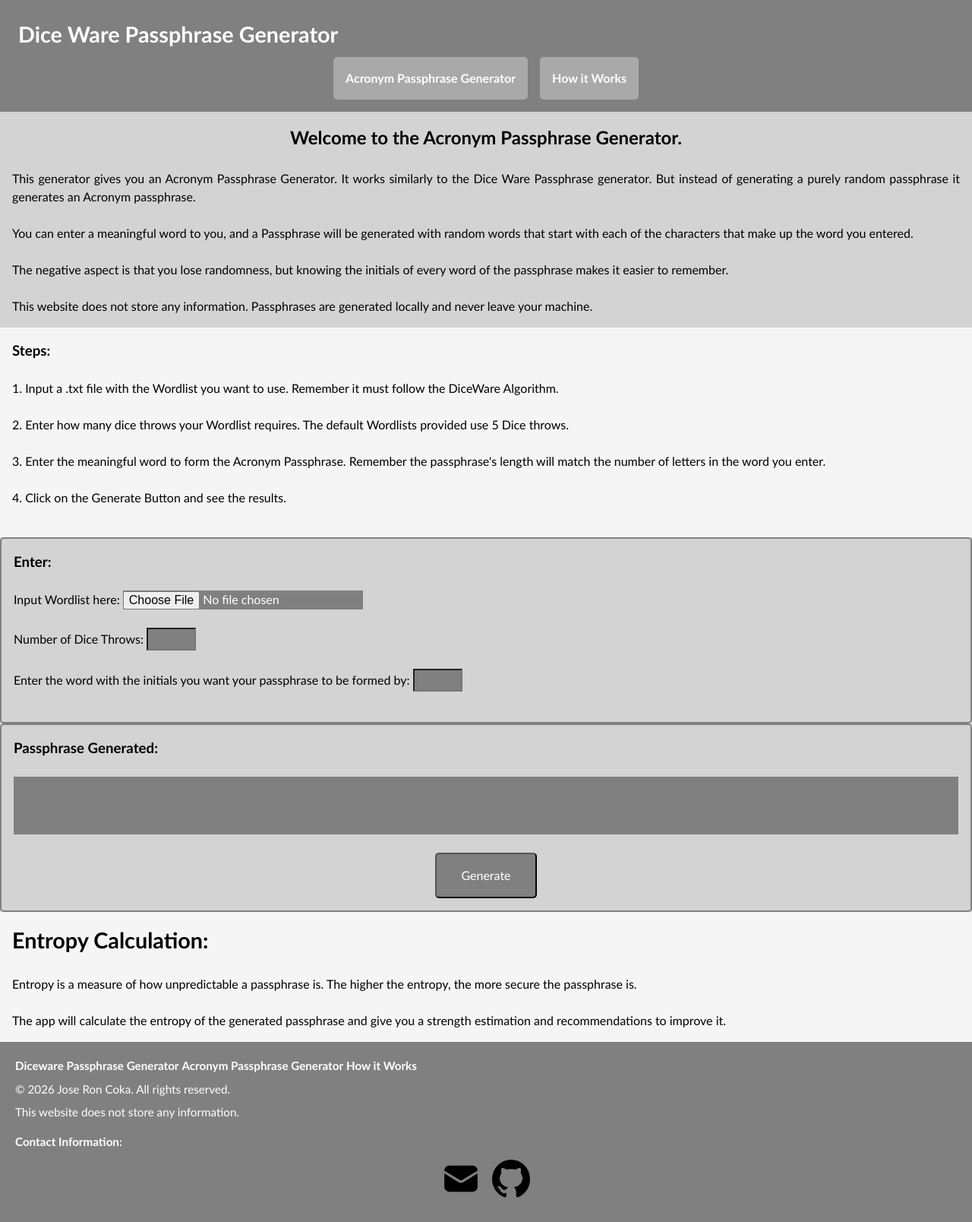
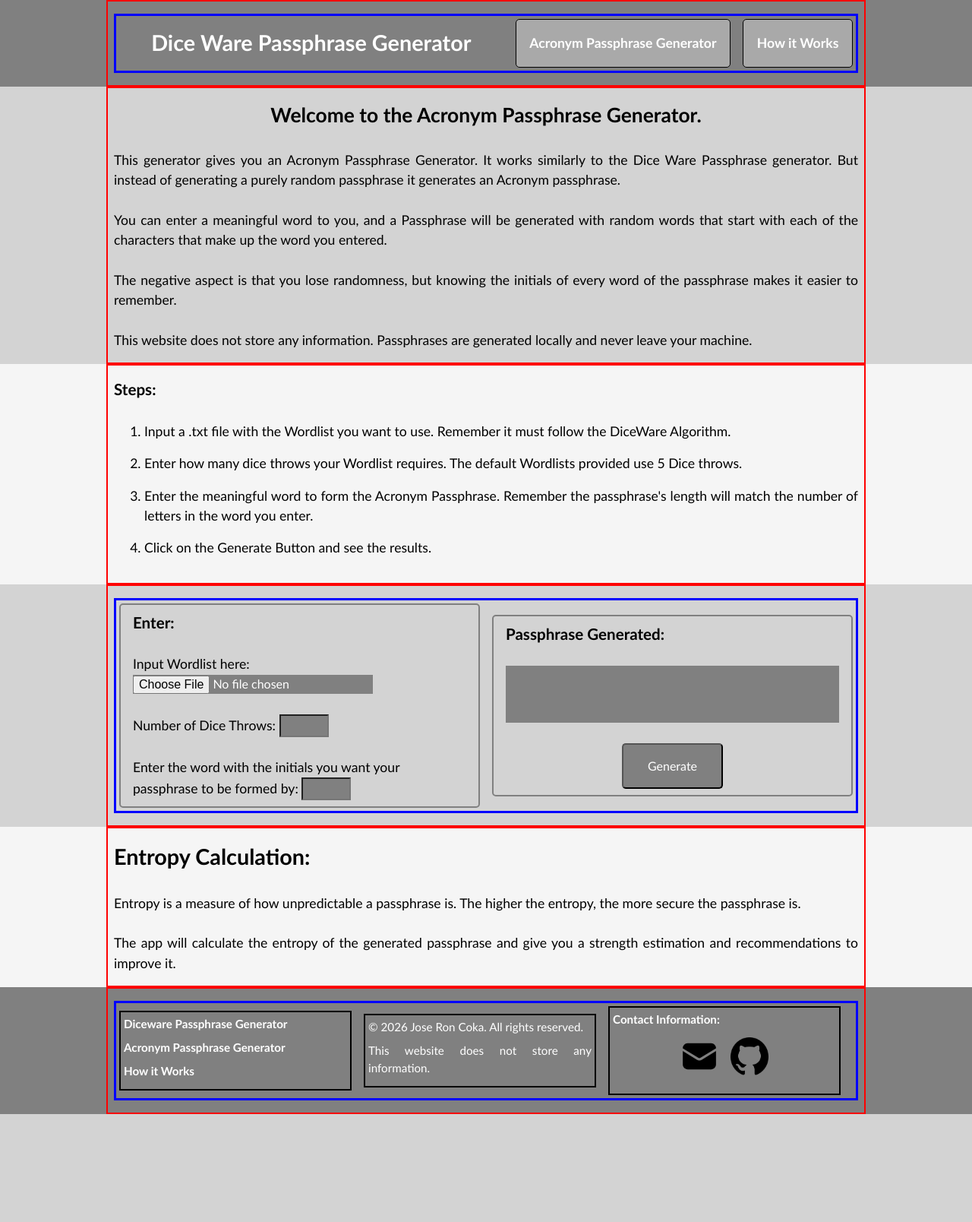
Before and after one commit to JoseRonCoka/Diceware-Passphrase-Generator-, a plain HTML site: page AcronymPassphraseGenerator.html in a window 1280 px wide. Shown: the whole page at 76% size. After the commit the page ends 1466 px from the top, so only its background shows below. Drawn offline with Linux system fonts and the light colour scheme.

Commit message:
Continued layout update, testing new colors and hover designs

```diff
--- a/AcronymPassphraseGenerator.html
+++ b/AcronymPassphraseGenerator.html
@@ -8,8 +8,10 @@ Page: Acronym Passphrase Generator, generates an acronym passphrase.-->
 <!DOCTYPE html>
 
 <html lang="en">
+
 <head>
   <meta charset="utf-8" />
+  <!--Needed to make website bigger on smaller screens-->
   <meta name="viewport" content="width=device-width, initial-scale=1.0">
   <title>Acronym Passphrase Generator</title>
 
@@ -23,59 +25,71 @@ Page: Acronym Passphrase Generator, generates an acronym passphrase.-->
 
   <header>
 
-      <h2 class="navbar"><a href="DiceWarePassphraseGenerator.html">Dice Ware Passphrase Generator</a></h2>
+    <div class="content">
+      <div class="divFlexContainer">
+        <h2 class="navTitle"><a href="DiceWarePassphraseGenerator.html">Dice Ware Passphrase Generator</a></h2>
 
         <!--Navigation Links on navbar-->
-    <nav>
-        <a class="button" href="AcronymPassphraseGenerator.html">Acronym Passphrase Generator</a>
-        <a class="button" href="HowItWorks.html">How it Works</a>
+        <nav class="navbar">
+          <a href="AcronymPassphraseGenerator.html">Acronym Passphrase Generator</a>
+          <a href="HowItWorks.html">How it Works</a>
         </nav>
-
+      </div>
+    </div>
   </header>
 
+
   <section class="introduction">
+    <div class="content">
       <h1>Welcome to the Acronym Passphrase Generator.</h1>
       <br>
       <p>
-      This generator gives you an Acronym Passphrase Generator. It works similarly to the Dice Ware Passphrase generator. But instead of generating a purely random passphrase it generates an Acronym passphrase.</br>
+        This generator gives you an Acronym Passphrase Generator. It works similarly to the Dice Ware Passphrase
+        generator. But instead of generating a purely random passphrase it generates an Acronym passphrase.</br>
         <br>
-      You can enter a meaningful word to you, and a Passphrase will be generated with random words that start with each of the characters that make up the word you entered. </br>
+        You can enter a meaningful word to you, and a Passphrase will be generated with random words that start with
+        each of the characters that make up the word you entered. </br>
         <br>
-      The negative aspect is that you lose randomness, but knowing the initials of every word of the passphrase makes it easier to remember.</br>
+        The negative aspect is that you lose randomness, but knowing the initials of every word of the passphrase makes
+        it easier to remember.</br>
         <br>
         This website does not store any information. Passphrases are generated locally and never leave your machine.
       </p>
+    </div>
   </section>
 
   <section class="steps">
+    <div class="content">
       <h3 class="left">Steps:</h3>
       <br>
-    <p class="left">
+      <ol>
+        <li>Input a .txt file with the Wordlist you want to use. Remember it must follow the DiceWare Algorithm.</li>
+        <li>Enter how many dice throws your Wordlist requires. The default Wordlists provided use 5 Dice throws.</li>
+        <li>Enter the meaningful word to form the Acronym Passphrase. Remember the passphrase's length will match the
+          number of letters in the word you enter.</li>
+        <li>Click on the Generate Button and see the results.</li>
+      </ol>
 
-
-      1. Input a .txt file with the Wordlist you want to use. Remember it must follow the DiceWare Algorithm. <br><br>
-      2. Enter how many dice throws your Wordlist requires. The default Wordlists provided use 5 Dice throws.<br><br>
-      3. Enter the meaningful word to form the Acronym Passphrase. Remember the passphrase's length will match the number of letters in the word you enter.<br><br>
-      4. Click on the Generate Button and see the results. <br><br>
-    </p>
+    </div>
   </section>
 
 
   <!--Generator section, includes the inputs and passphrase result -->
   <section class="generator">
+    <div class="content">
 
-
+      <div class="divFlexContainer">
         <div class="divPanel">
           <h3 class="left">Enter: </h3>
           <br>
           <form action="#">
 
             <label for="fileIn">Input Wordlist here: </label>
-        <input type="file"  id="fileIn" name="fileInput"><br><br>
+            <input type="file" id="fileIn" name="fileInput"><br><br>
             <label for="throws">Number of Dice Throws:</label>
-        <input type="text"  id="throws" name="diceThrows" maxlength="1" size="4"><br><br>
+            <input type="text" id="throws" name="diceThrows" maxlength="1" size="4"><br><br>
             <label for="initials">Enter the word with the initials you want your passphrase to be formed by:</label>
-        <input type="text"  id="initials" name="initials" size="4"><br><br>
+            <input type="text" id="initials" name="initials" size="4">
 
 
         </div>
@@ -88,27 +102,34 @@ Page: Acronym Passphrase Generator, generates an acronym passphrase.-->
           <form action="#">
             <!--Generate button-->
             <br>
-            <input id="genAcrBut" type="button" value="Generate"/>
+            <input id="genAcrBut" type="button" value="Generate" />
           </form>
 
           <h3 id="finMess"></h3>
         </div>
+      </div>
+    </div>
   </section>
 
   <section class="entropy">
+    <div class="content">
       <h2 class="left">Entropy Calculation:</h2>
       <br>
       <h3 class="left" id="entropyResult"></h3>
 
       <p id="strength" class="left"></p>
-      <p id="finalRec"class="left"></p>
+      <p id="finalRec" class="left"></p>
 
       <p id="finalMess">
-         Entropy is a measure of how unpredictable a passphrase is. The higher the entropy, the more secure the passphrase is. </br>
+        Entropy is a measure of how unpredictable a passphrase is. The higher the entropy, the more secure the
+        passphrase is. </br>
         <br>
-         The app will calculate the entropy of the generated passphrase and give you a strength estimation and recommendations to improve it. </br>
+        The app will calculate the entropy of the generated passphrase and give you a strength estimation and
+        recommendations to improve it. </br>
       </p>
+    </div>
   </section>
+
 </body>
 
 <script type="module" src="./app.js"></script>
@@ -116,33 +137,36 @@ Page: Acronym Passphrase Generator, generates an acronym passphrase.-->
 </body>
 
 <footer>
-
+  <div class="content">
+    <div class="divFlexContainer">
       <!--Navigation on Footer-->
-    <div>
+      <div class="footerDivColumn">
         <a class="button" href="DiceWarePassphraseGenerator.html">Diceware Passphrase Generator</a>
         <a class="button" href="AcronymPassphraseGenerator.html">Acronym Passphrase Generator</a>
         <a class="button" href="HowItWorks.html">How it Works</a>
       </div>
 
       <!--Website Information-->
-    <div>
+      <div class="footerDivColumn">
         <p>© 2026 Jose Ron Coka. All rights reserved.</p>
         <p>This website does not store any information.</p>
       </div>
 
       <!--Contact Information-->
-    <div>
+      <div class="footerDivColumn">
         <p class="bold">Contact Information:</p>
 
         <div class="footerLink">
-      <a href="https://github.com/JoseRonCoka?" target="_blank">
+          <a href="mailto:joseroncoka@gmail.com" target="_blank">
             <img class="logoLink" src="Assets/Images/Envelope.svg" alt="GitHub Logo" width="50" height="50">
           </a>
-      <a href="mailto:joseroncoka@gmail.com">
-        <img class="logoLink" src="Assets/Images/GitHub_Invertocat_Black.png" alt="GitHub Logo" width="50" height="50">
+          <a href="https://github.com/JoseRonCoka?" target="_blank">
+            <img class="logoLink" src="Assets/Images/GitHub_Invertocat_Black.png" alt="GitHub Logo" width="50"
+              height="50">
         </div>
       </div>
+    </div>
+  </div>
+</footer>
 
-
-  </footer>
 </html>
--- a/HowItWorks.html
+++ b/HowItWorks.html
@@ -16,7 +16,7 @@ Page: How It Works, explains the algorithm.-->
 
   <!--Link to CSS and JS files-->
   <link rel="stylesheet" href="style.css">
-  <script src="app.js"></script>
+  <!--<script src="app.js"></script>-->
 
 </head>
 
@@ -24,16 +24,23 @@ Page: How It Works, explains the algorithm.-->
 
   <header>
 
-    <h2 class="navbar"><a href="DiceWarePassphraseGenerator.html">Dice Ware Passphrase Generator</a></h2>
+    <div class="content">
+      <div class="divFlexContainer">
+        <h2 class="navTitle"><a href="DiceWarePassphraseGenerator.html">Dice Ware Passphrase Generator</a></h2>
 
         <!--Navigation Links on navbar-->
-    <nav>
-      <a class="button" href="AcronymPassphraseGenerator.html">Acronym Passphrase Generator</a>
-      <a class="button" href="HowItWorks.html">How it Works</a>
+        <nav class="navbar">
+          <a href="AcronymPassphraseGenerator.html">Acronym Passphrase Generator</a>
+          <a href="HowItWorks.html">How it Works</a>
         </nav>
+      </div>
+    </div>
 
   </header>
+
+
   <section class="graySection">
+    <div class="content">
     <h1>Why Passphrases?</h1>
     <br>
     <p>
@@ -51,10 +58,11 @@ Page: How It Works, explains the algorithm.-->
       The only practical way to use random generated passwords is by also using a password manager.
       However, passwords managers are still susceptible to attacks and usually is not free software.
     </p>
+  </div>
   </section>
 
   <section class="whiteSection">
-
+    <div class="content">
     <h2>How the DiceWare Algorithm works?</h2>
     <br>
     <p>
@@ -109,10 +117,11 @@ Page: How It Works, explains the algorithm.-->
 
 
 
-
+    </div>
   </section>
 
   <section class="graySection">
+    <div class="content">
     <h2>How the Passphrase Generator works?</h2>
     <br>
     <p>
@@ -124,9 +133,11 @@ Page: How It Works, explains the algorithm.-->
       word.
       This process is repeated until the passphrase has the number of words you specified.
     </p>
+    </div>
   </section>
 
   <section class="whiteSection">
+    <div class="content">
     <h2>How the Acronym Passphrase Generator Works</h2>
     <br>
     <p>
@@ -141,9 +152,11 @@ Page: How It Works, explains the algorithm.-->
       Furthermore, adding symbols, capitalization and numbers can also increase how secure the acronym passphrase is.
       It is up to you to decide whether the trade off is worth it.
     </p>
+    </div>
   </section>
 
   <section class="graySection">
+    <div class="content">
     <h2>What is entropy?</h2>
     <br>
     <p>
@@ -156,6 +169,7 @@ Page: How It Works, explains the algorithm.-->
       The entropy of a password can be calculated using the formula: E = log2(N^L), where N is the number of possible
       characters and L is the length of the password.
     </p>
+    </div>
   </section>
 
   <script src="app.js"></script>
@@ -163,30 +177,34 @@ Page: How It Works, explains the algorithm.-->
 </body>
 
 <footer>
-
+  <div class="content">
+    <div class="divFlexContainer">
       <!--Navigation on Footer-->
-  <div>
+      <div class="footerDivColumn">
         <a class="button" href="DiceWarePassphraseGenerator.html">Diceware Passphrase Generator</a>
         <a class="button" href="AcronymPassphraseGenerator.html">Acronym Passphrase Generator</a>
         <a class="button" href="HowItWorks.html">How it Works</a>
       </div>
 
       <!--Website Information-->
-  <div>
+      <div class="footerDivColumn">
         <p>© 2026 Jose Ron Coka. All rights reserved.</p>
         <p>This website does not store any information.</p>
       </div>
 
       <!--Contact Information-->
-  <div>
+      <div class="footerDivColumn">
         <p class="bold">Contact Information:</p>
 
         <div class="footerLink">
-      <a href="https://github.com/JoseRonCoka?" target="_blank">
+          <a href="mailto:joseroncoka@gmail.com" target="_blank">
             <img class="logoLink" src="Assets/Images/Envelope.svg" alt="GitHub Logo" width="50" height="50">
           </a>
-      <a href="mailto:joseroncoka@gmail.com">
-        <img class="logoLink" src="Assets/Images/GitHub_Invertocat_Black.png" alt="GitHub Logo" width="50" height="50">
+          <a href="https://github.com/JoseRonCoka?" target="_blank">
+            <img class="logoLink" src="Assets/Images/GitHub_Invertocat_Black.png" alt="GitHub Logo" width="50"
+              height="50">
+        </div>
+      </div>
     </div>
   </div>
 
--- a/style.css
+++ b/style.css
@@ -3,7 +3,7 @@
 /*Author: Jose Ron Coka
 /*History: Version 1.0 December 10, 2022. First Fully working prototype-->*/
 
-/* ===== CSS Reset ===== */
+/* ||CSS Reset*/
 *,
 *::before,
 *::after {
@@ -45,10 +45,17 @@ h6 {
   overflow-wrap: break-word;
 }
 
-/* My Styles */
+
+
+
+
+
+
+/* ||General Styles */
 
 header {
   background-color: gray;
+  /*background-color: rgb(0, 85, 182);
   padding: 1rem 1rem;
   /*display: flex;*/
   /*justify-content: space-between;
@@ -57,27 +64,34 @@ header {
 
   h2 {
     color: white;
-    margin: 0.5rem;
     text-decoration: none;
+    margin: 0 auto;
   }
 }
 
-.content{
-  width: 100%;
-  max-width: 1000px;
-  /*min-width: 350px;*/
-  margin: 0 auto;
-  border: red solid 2px;
+body {
+  font-family:
+    "Trebuchet MS", "Lucida Sans Unicode", "Lucida Grande", "Lucida Sans",
+    Arial, sans-serif;
+  font-size: 1.1rem;
+  text-align: justify;
+  background-color: lightgray;
+
+  h1 {
+    text-align: center;
+  }
 }
 
-.contentNav{
+footer {
+  /*display: flex;*/
+  align-items: center;
+  justify-content: center;
+  background-color: gray;
+  /*padding: 1rem 1rem;*/
+  color: white;
+  text-decoration: none;
+  font-size: 0.95rem;
   width: 100%;
-  max-width: 1000px;
-  /*min-width: 350px;*/
-  margin: 0 auto;
-  border: red solid 2px;
-  display:flex;
-  justify-content: center;
 }
 
 nav {
@@ -94,31 +108,106 @@ nav a {
   padding: 1em 1em;
   /*8px 5px;*/
   border-radius: 5px;
+  text-align: right;
 
-  h2{
+ /* h2{
     color: white;
     margin: 0.5rem;
     text-decoration: none;
     font-size: 50px;
-  }
-}
-
-.navbar h2{
-  color: white;
-  margin: 0.5rem;
-  text-decoration: none;
-  font-size: 50px;
-
+    text-align: left;}*/
 }
 
 h2{
   font-size: 1.8rem;
 }
 
+/* Style the list items in the steps section */
+li{
+  margin-bottom: 1rem;
+}
+
+input {
+  font-size: 1rem;
+  background-color: gray;
+  color: white;
+}
+
+input[type="button"] {
+  padding: 1rem 2rem;
+  border-radius: 5px;
+  cursor: pointer;
+  text-align: center;
+  display: block;
+  margin: auto;
+}
+
+
+
+
+
+
+/* ||Layout Utilities */
+
+/*Content Wrapper*/
+.content{
+  width: 100%;
+  max-width: 1000px;
+  /*min-width: 350px;*/
+  margin: 0 auto;
+  border: red solid 2px;
+  padding: 1rem 0.5rem;
+}
+
+.divFlexContainer {
+  border: solid blue;
+  display: flex;
+  /* space between panels */
+  gap: 1rem;
+  padding: 0.25rem 0.25rem;
+  width: 100%;
+  justify-content: flex-end;
+  /* centre them horizontally */
+  align-items: center;
+
+}
+.divPanel {
+  padding: 0.5rem 1rem;
+  border: 2px solid gray;
+  border-radius: 5px;
+  width: 100%;
+  text-align: left;
+}
+
+/*
+.contentNav{
+  width: 100%;
+  max-width: 1000px;
+  min-width: 350px;
+  margin: 0 auto;
+  border: red solid 2px;
+  display:flex;
+  justify-content: flex-end;
+  align-items: center;
+}*/
+
+
+
+.navTitle a{
+  text-decoration: none;
+  color: white;
+  /*border: solid black 1px;*/
+  font-weight: bold
+}
+
+.navTitle a:hover{
+  color: white;
+}
+
 .navbar a {
   text-decoration: none;
   color: white;
-
+  border: solid black 1px;
   font-weight: bold;
 }
 
@@ -127,30 +216,7 @@ h2{
   color: gray;
 }
 
-body {
-  font-family:
-    "Trebuchet MS", "Lucida Sans Unicode", "Lucida Grande", "Lucida Sans",
-    Arial, sans-serif;
-  font-size: 1rem;
-  text-align: justify;
-  background-color: lightgray;
 
-  h1 {
-    text-align: center;
-  }
-}
-
-footer {
-  /*display: flex;*/
-  align-items: center;
-  justify-content: center;
-  background-color: gray;
-  padding: 1rem 1rem;
-  color: white;
-  text-decoration: none;
-  font-size: 0.95rem;
-  width: 100%;
-}
 
 footer div {
   /*display: flex;
@@ -187,20 +253,24 @@ footer div {
   margin:0;
 }
 
-footer div a img {
-  display: flex;
-  justify-content: center;
-  align-items: flex-end;
-}
-
 .footerLink {
   width: 100%;
   display: flex;
   flex-direction: row;
-  justify-content: center;
-  align-items: center;
+  justify-content: center; /*Horizontal alignment for logo links*/
+  align-items: center; /*Vertical alignment for logo links*/
   gap: 1rem;
 }
+
+/*
+footer div a img {
+  display: flex;
+  justify-content: center;
+  align-items: flex-start;
+}*/
+
+
+
 
 a:hover {
   color: lightgray;
@@ -208,11 +278,11 @@ a:hover {
 
 
 
-/*sections */
+/*||Sections Classes*/
 
 .introduction {
   width: 100%;
-  padding: 1rem 1rem;
+  /*padding: 1rem 1rem;*/
 
   p {
     text-align: justify;
@@ -226,14 +296,10 @@ a:hover {
 
 .steps {
   width: 100%;
-  padding: 1rem 1rem;
+  /*padding: 1rem 1rem;*/
   background-color: whitesmoke;
 }
 
-/* Style the list items in the steps section */
-li{
-  margin-bottom: 1rem;
-}
 
 .generator {
   /*display: flex;
@@ -243,31 +309,14 @@ li{
 }
 
 .entropy {
-  font-size: 1rem;
+  /*font-size: 1rem;*/
   background-color: whitesmoke;
-  padding: 1rem 1rem;
-}
-.divFlexContainer {
-  display: flex;
-  /* space between panels */
-  gap: 1rem;
-  padding: 1rem 1rem;
-  width: 100%;
-  justify-content: center;
-  /* centre them horizontally */
-
-}
-.divPanel {
-  padding: 1rem 1rem;
-  border: 2px solid gray;
-  border-radius: 5px;
-  width: 100%;
-  text-align: left;
+  /*padding: 1rem 1rem;*/
 }
 
 .whiteSection {
   width: 100%;
-  padding: 2rem 1rem;
+  /*padding: 2rem 1rem;*/
   background-color: whitesmoke;
 
   p {
@@ -277,7 +326,7 @@ li{
 
 .graySection {
   width: 100%;
-  padding: 1rem 1rem;
+  /*padding: 1rem 1rem;*/
   background-color: lightgrey;
 
   p {
@@ -304,33 +353,12 @@ li{
   text-align: center;
 }
 
-.centerTable {
-  margin-left: auto;
-  margin-right: auto;
-}
-
 .left {
   text-align: left;
 }
 
-table {
-  text-align: center;
-}
 
-input {
-  font-size: 1rem;
-  background-color: gray;
-  color: white;
-}
 
-input[type="button"] {
-  padding: 1rem 2rem;
-  border-radius: 5px;
-  cursor: pointer;
-  text-align: center;
-  display: block;
-  margin: auto;
-}
 
 .result {
   color: white;
```
Also changed, not shown: DiceWarePassphraseGenerator.html (+32 -22 lines). Lines whose indentation alone changed are shown as unchanged.
